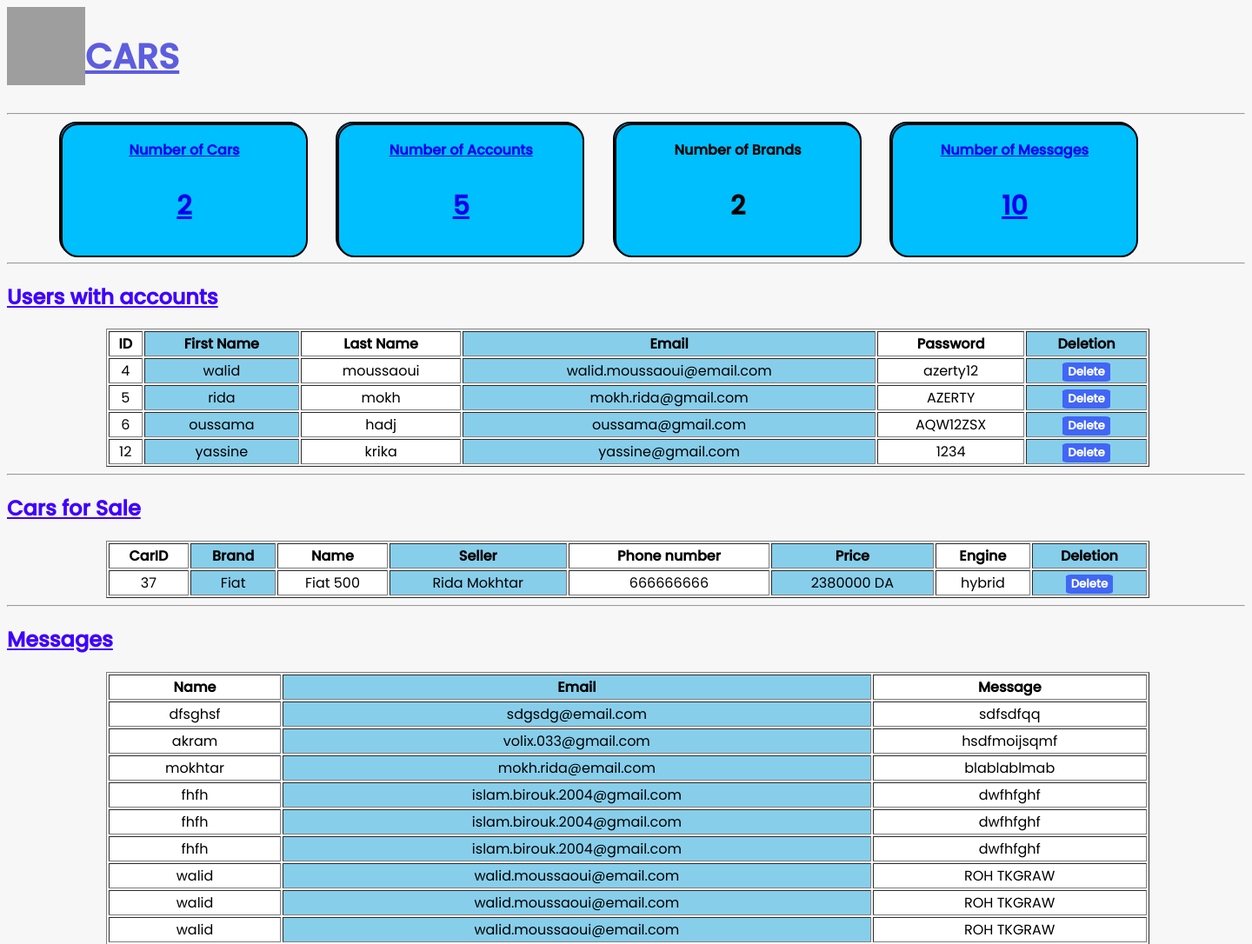
After one commit to islamdev2022/WIcars, a PHP site: page /adminpage.php in a window 1440 px wide. The commit adds this page. Shown: the top 1086 px of the page at 87% size. Run offline with PHP 8.4, Linux system fonts and the light colour scheme; data comes from the database, SQL or seed files in the repository; data that the repository does not hold is empty; grey boxes are pictures that could not be loaded.

Commit message:
adding a admin page

```diff
--- a/OwnerPage.php
+++ b/OwnerPage.php
@@ -205,7 +205,7 @@
 		<button type="submit" name="add">Add Car</button>
 		<a id="back" href="MainPage.php">Back</a>
 		<a id ="delete"href="delete.php">Delete Car</a>
-		<a id="deleteAcc" href="deleteACC.php">DELELTE ACCOUNT</a>
+		<a id="deleteAcc" href="deleteACC.php">DELETE ACCOUNT</a>
 	</form>
 
 </body>
@@ -244,7 +244,8 @@ if (isset($_POST["add"])) {
 	move_uploaded_file($tmpName2, 'uploads/' . $IMG2);
 	move_uploaded_file($tmpName3, 'uploads/' . $IMG3);
 
-	$query1 = mysqli_query($conn, "INSERT INTO cars (`Nom et Prenom`,`Numero telephone`,`Marque`, `Nom`, `prix`, `Moteur`, `Carateristique`, `Description`, `img1`, `img2`, `img3`) VALUES ('$name','$num','$marque','$nom','$prix','$moteur','$carat','$Description','$IMG1','$IMG2','$IMG3')");
+	$query1 = mysqli_query($conn, "INSERT INTO `all cars` (`Nom et Prenom`,`Numero telephone`,`Marque`, `Nom`, `prix`, `Moteur`, `Carateristique`, `Description`, `img1`, `img2`, `img3`)
+	VALUES ('$name','$num','$marque','$nom','$prix','$moteur','$carat','$Description','$IMG1','$IMG2','$IMG3')");
     echo '<script>alert("YOU HAVE SUCESSFULLY ADDED THE CAR!!") </script>';
 }
 
--- /dev/null
+++ b/adminpage.php
@@ -0,0 +1,384 @@
+<!DOCTYPE html>
+<html lang="en">
+
+<head>
+    <meta charset="UTF-8">
+    <meta name="viewport" content="width=device-width, initial-scale=1.0">
+    <link rel="shortcut icon" type="image/png" href="Images for DAW project/_f1deaa04-76e0-4080-b394-ae7456455591-removebg-preview.png">
+
+    <title>Admin</title>
+    <style>
+        @import url('https://fonts.googleapis.com/css2?family=Poppins:wght@100;200;300;400;500&display=swap');
+
+        * {
+            background-color: rgb(247, 247, 247);
+            font-family: "Poppins", sans-serif;
+            scroll-behavior: smooth;
+        }
+
+        #head {
+            display: flex;
+        }
+
+        header h1 {
+            font-size: 40px;
+            color: rgb(93, 93, 223);
+        }
+
+        div p {
+            font-weight: bold;
+            background-color: rgb(0, 191, 255);
+            text-align: center;
+
+        }
+
+        p {
+            text-decoration: none;
+        }
+
+        h1 {
+            color: rgb(63, 0, 255);
+            text-decoration: underline solid;
+        }
+
+        #NC {
+            margin-left: 60px;
+        }
+
+        .NM {
+            font-size: 30px;
+            font-weight: bold;
+        }
+
+        #NC:hover,
+        #NB:hover,
+        #NA:hover,
+        #NM:hover,
+        a:hover {
+            transform: scale(1.1);
+        }
+
+        #NC,
+        #NB,
+        #NA,
+        #NM,
+        a {
+            display: inline-block;
+            cursor: pointer;
+            margin-right: 30px;
+            width: 280px;
+            height: 150px;
+            border: solid black 2px;
+            border-radius: 20px;
+            background-color: rgb(0, 191, 255)
+        }
+
+        table {
+            width: 1200px;
+            height: 190%;
+            text-align: center;
+            position: relative;
+            left: 8%;
+        }
+
+        #Ncars {
+            width: 100%;
+            position: relative;
+            left: 0%;
+            margin-left: -12.5px;
+        }
+
+
+        th:nth-child(even) {
+            background-color: rgb(135, 206, 235)
+        }
+
+        td:nth-child(even) {
+            background-color: rgb(135, 206, 235)
+        }
+
+        td:nth-child(odd) {
+            background-color: #ffffff;
+        }
+
+        th:nth-child(odd) {
+            background-color: #ffffff;
+        }
+
+        form {
+            background-color: rgb(135, 206, 235)
+        }
+
+        button {
+            cursor: pointer;
+            font-weight: bold;
+            color: white;
+            border: transparent;
+            border-radius: 10%;
+            background-color: rgb(65, 102, 245);
+            display: inline-block;
+        }
+    </style>
+</head>
+
+<body>
+    <header>
+        <div id="head">
+            <img src="Images for DAW project/_f1deaa04-76e0-4080-b394-ae7456455591-removebg-preview.png" alt="" width="90" height="90">
+            <h1>CARS</h1>
+        </div>
+        <hr>
+    </header>
+    <?php         // FOR QUERIES
+
+    include 'db.conn.php';
+
+    $NC = mysqli_query($conn, "SELECT count(*) as NC FROM `cars`");
+    $rowNC = mysqli_fetch_array($NC);
+    $nbc = $rowNC['NC']; //for the number
+
+    $NA = mysqli_query($conn, "SELECT count(*) as NA FROM `account`");
+    $rowNA = mysqli_fetch_array($NA);
+    $nba = $rowNA['NA'];
+
+    $NM = mysqli_query($conn, "SELECT count(*) as NM FROM `message`");
+    $rowNM = mysqli_fetch_array($NM);
+    $nbm = $rowNM['NM'];
+
+    $NB = mysqli_query($conn, "SELECT count(*) from (SELECT count(*) FROM `cars` group by Marque) as NB");
+    $rowNB = mysqli_fetch_array($NB);
+    $nbb = $rowNB['count(*)'];
+
+    $acc = mysqli_query($conn, "SELECT * FROM `account`");
+    $row = mysqli_fetch_assoc($acc);
+
+
+    $cars = mysqli_query($conn, "SELECT IDV,Marque,Nom,`Nom et prenom`,`Numero telephone`,prix,moteur FROM `cars`");
+    $rowC = mysqli_fetch_assoc($cars);
+
+    $all = mysqli_query($conn, "SELECT * from `all cars` ");
+    $rowAll = mysqli_fetch_assoc($all);
+
+
+    $msgs = mysqli_query($conn, "SELECT Nom ,Email ,Message FROM `message`");
+    $rowM = mysqli_fetch_assoc($msgs);
+    // END OF QUERIES
+    ?>
+
+    <div id="NC"><a href="#CARS">
+            <p>Number of Cars</p>
+            <p class="NM"><?php echo $nbc //to print the number
+                            ?></p>
+        </a></div>
+    <div id="NA"><a href="#USERS">
+            <p>Number of Accounts</p>
+            <p class="NM"><?php echo $nba ?></p>
+        </a></div>
+    <div id="NB"><a>
+            <p>Number of Brands</p>
+            <p class="NM"><?php echo $nbb ?></p>
+        </a></div>
+    <div id="NM"><a href="#MSG">
+            <p>Number of Messages</p>
+            <p class="NM"><?php echo $nbm ?></p>
+        </a></div>
+    <hr>
+
+    <!-- ACCOUNTS -->
+    <section id="USERS">
+
+        <h1>Users with accounts</h1>
+
+        <table border="1">
+
+            <tr>
+                <th>ID</th>
+                <th>First Name</th>
+                <th>Last Name</th>
+                <th>Email</th>
+                <th>Password</th>
+                <th>Deletion</th>
+            </tr>
+            <?php while ($row = mysqli_fetch_assoc($acc)) { ?>
+                <tr>
+                    <td><?php echo $row['AccountID']; ?></td>
+                    <td><?php echo $row['Firstname']; ?></td>
+                    <td> <?php echo $row["Lastname"]; ?></td>
+                    <td> <?php echo $row["email"]; ?></td>
+                    <td> <?php echo $row["pass"]; ?></td>
+                    <td>
+                        <form action="" method="post">
+                            <input type="hidden" name="acc_id" value="<?php echo $row['AccountID'];  //to determin What I need (ID)
+                                                                        ?>">
+                            <button type="submit" name='del'>Delete</button>
+                        </form>
+                        <?php
+                        if (isset($_POST['acc_id'])) {
+                            $Aid = $_POST['acc_id'];
+                            $delete = mysqli_query($conn, "DELETE FROM account WHERE AccountID='$Aid' ");
+                        }
+                        ?>
+                    </td>
+                </tr>
+            <?php } ?>
+        </table>
+    </section>
+    <hr>
+    <!-- CARS -->
+    <section id="CARS">
+        <h1>Cars for Sale</h1>
+
+        <table border="1">
+            <tr>
+                <th>CarID</th>
+                <th>Brand</th>
+                <th>Name</th>
+                <th>Seller</th>
+                <th>Phone number</th>
+                <th>Price</th>
+                <th>Engine</th>
+                <th>Deletion</th>
+            </tr>
+            <?php
+            while ($rowC = mysqli_fetch_assoc($cars)) {   ?>
+                <tr>
+                    <td><?php echo $rowC['IDV'] ?></td>
+                    <td><?php echo $rowC['Marque'] ?></td>
+                    <td><?php echo $rowC['Nom'] ?></td>
+                    <td><?php echo $rowC['Nom et prenom'] ?></td>
+                    <td><?php echo $rowC['Numero telephone'] ?></td>
+                    <td><?php echo $rowC['prix'] ?> DA</td>
+                    <td><?php echo $rowC['moteur'] ?></td>
+                    <td>
+                        <form action="" method="post">
+                            <input type="hidden" name="car_id" value="<?php echo $rowC['IDV']; ?>">
+                            <button type="submit" name='del'>Delete</button>
+                        </form>
+                        <?php if (isset($_POST['car_id'])) {
+                            $id = $_POST['car_id'];
+
+                            $delete = mysqli_query($conn, "DELETE FROM `cars` WHERE IDV='$id' ");
+                        } ?>
+                    </td>
+                </tr>
+            <?php } ?>
+        </table>
+    </section>
+    <hr>
+    <!-- MESSAGES -->
+    <section id="MSG">
+        <h1>Messages</h1>
+        <table border="1">
+            <tr>
+                <th>Name</th>
+                <th>Email</th>
+                <th>Message</th>
+            </tr>
+            <?php while ($rowM = mysqli_fetch_assoc($msgs)) {  ?>
+                <tr>
+                    <td><?php echo $rowM['Nom'] ?></td>
+                    <td><?php echo $rowM['Email'] ?></td>
+                    <td><?php echo $rowM['Message'] ?></td>
+                </tr>
+            <?php } ?>
+        </table>
+    </section>
+    <hr>
+    <!-- NEW CARS -->
+    <section id="Newcars">
+        <form action="" method="post"></form>
+        <h1>New Cars</h1>
+        <table border="1" id="Ncars">
+            <tr>
+                <th>Brand</th>
+                <th>Name</th>
+                <th>Seller</th>
+                <th>Phone number</th>
+                <th>Price</th>
+                <th>Engine</th>
+                <th>Description</th>
+                <th>Caratestics</th>
+                <th>IMG1</th>
+                <th>IMG2</th>
+                <th>IMG3</th>
+                <th>ACC/REJ</th>
+            </tr>
+            <?php while ($rowAll = mysqli_fetch_assoc($all)) {  ?>
+                <tr>
+                    <td><?php echo $rowAll['Marque'] ?></td>
+                    <td><?php echo $rowAll['Nom'] ?></td>
+                    <td><?php echo $rowAll['Nom et Prenom'] ?></td>
+                    <td><?php echo $rowAll['Numero telephone'] ?></td>
+                    <td><?php echo $rowAll['prix'] ?> DA</td>
+                    <td><?php echo $rowAll['Moteur'] ?></td>
+                    <td><?php echo $rowAll['Description'] ?></td>
+                    <td><?php echo $rowAll['Carateristique'] ?></td>
+                    <td><img src="uploads/<?= $rowAll['img1'] ?>" alt="Car Image 1" height="110" width="210"></td>
+                    <td><img src="uploads/<?= $rowAll['img2'] ?>" alt="Car Image 2" height="110" width="210"></td>
+                    <td><img src="uploads/<?= $rowAll['img3'] ?>" alt="Car Image 3" height="110" width="210"></td>
+                    <td>
+                        <form method="POST" action="">
+                            <input type="hidden" name="car_idv" value="<?php echo $rowAll['IDV']; ?>">
+                            <input type="hidden" name="owner" value="<?php echo $rowAll['Nom et Prenom']; ?>">
+                            <input type="hidden" name="phone" value="<?php echo $rowAll['Numero telephone']; ?>">
+                            <input type="hidden" name="marque" value="<?php echo $rowAll['Marque']; ?>">
+                            <input type="hidden" name="car_name" value="<?php echo $rowAll['Nom']; ?>">
+                            <input type="hidden" name="price" value="<?php echo $rowAll['prix']; ?>">
+                            <input type="hidden" name="engine" value="<?php echo $rowAll['Moteur']; ?>">
+                            <input type="hidden" name="CT" value="<?php echo $rowAll['Carateristique']; ?>">
+                            <input type="hidden" name="DES" value="<?php echo $rowAll['Description']; ?>">
+                            <input type="hidden" name="mg1" value="<?php echo $rowAll['img1']; ?>">
+                            <input type="hidden" name="mg2" value="<?php echo $rowAll['img2']; ?>">
+                            <input type="hidden" name="mg3" value="<?php echo $rowAll['img3']; ?>">
+
+                            <!-- Rest of the table row content -->
+                            <button type="submit" name="action" value="accept">Accept</button>
+                            <button type="submit" name="action" value="reject">Reject</button>
+                        </form>
+                    </td>
+                </tr> <?php $carIdv = $_POST['car_idv'];
+                        $owner = $_POST['owner'];
+                        $phone = $_POST['phone'];
+                        $marque =  $_POST['marque'];
+                        $carname = $_POST['car_name'];
+                        $price = $_POST['price'];
+                        $engine = $_POST['engine'];
+                        $caraterestics = $_POST['CT'];
+                        $Description = $_POST['DES'];
+                        $img1 = $_POST['mg1'];
+                        $img2 = $_POST['mg2'];
+                        $img3 = $_POST['mg3'];
+                    } ?>
+        </table>
+    </section>
+    <?php
+
+    if (isset($_POST['car_idv']) && isset($_POST['action'])) {
+
+        $action = $_POST['action'];
+
+        // Perform the corresponding action (accept or reject)
+        if ($action === 'accept') {
+            // Move the car to the accepted cars table
+            echo '<script>alert("the car has been accpeted ! ");</script>';
+            $sql = mysqli_query($conn, "INSERT INTO `cars` (`IDV`, `Nom et Prenom`, `Numero telephone`, `Marque`, `Nom`, `prix`, `Moteur`, `Carateristique`, `Description`, `img1`, `img2`, `img3`)
+                VALUES ($carIdv,'$owner',$phone,'$marque',' $carname', $price,' $engine','$caraterestics',' $Description','$img1','$img2','$img3')");
+            $delete = mysqli_query($conn, "DELETE from `all cars` where IDV=$carIdv ");
+            header("Location: " . $_SERVER['PHP_SELF']);
+            exit();
+        } elseif ($action === 'reject') {
+            // Move the car to the rejected cars table
+            echo '<script>alert("the car has been rejected ! ");</script>';
+            $sql = mysqli_query($conn, "INSERT INTO `rejected cars`  (`IDV`, `Nom et Prenom`, `Numero telephone`, `Marque`, `Nom`, `prix`, `Moteur`, `Carateristique`, `Description`, `img1`, `img2`, `img3`)
+                VALUES ($carIdv,'$owner',$phone,'$marque',' $carname', $price,' $engine','$caraterestics',' $Description','$img1','$img2','$img3')");
+            $delete = mysqli_query($conn, "DELETE from `all cars` where IDV=$carIdv ");
+            header("Location: " . $_SERVER['PHP_SELF']);
+            exit();
+        } else {
+            echo '<script>alert("error ")</script>';
+        }
+    }
+    ?>
+</body>
+
+</html>
--- a/signup.js
+++ b/signup.js
@@ -42,7 +42,7 @@ function connpsw(){
     else {
     if (pass.value!=cpw.value)
     {alert("confirm pass properly !");
-     //return false;
+    return false;
 }}
 }
 function testmail()
```
Also changed, not shown: car.php (+10 -10 lines), wicars.sql (+71 -12 lines).
